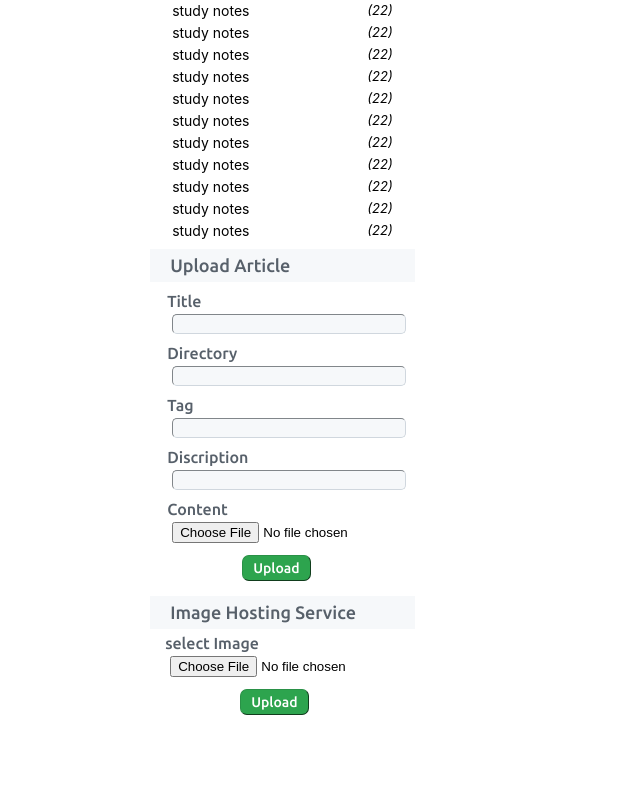
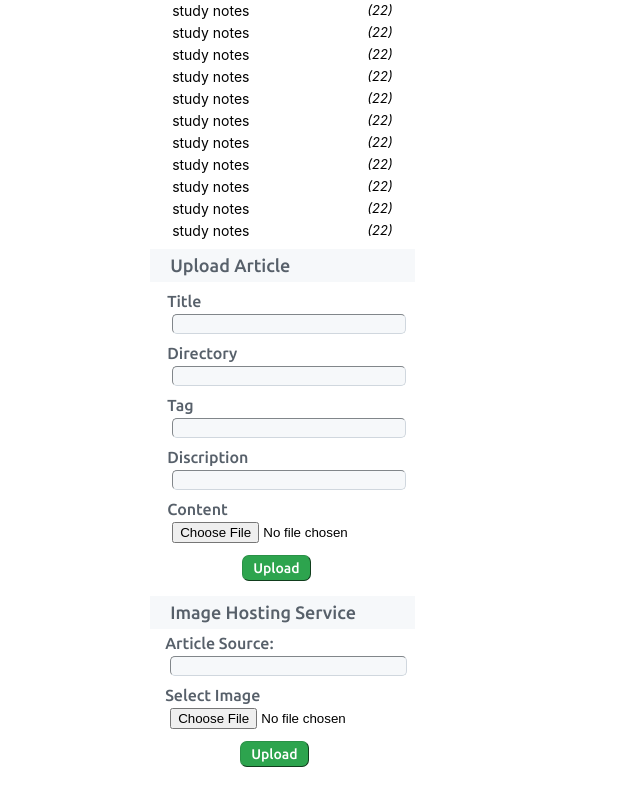
Before and after one commit to Miical/miical_blog, a React app: page /article/1 in a window 1280 px wide. Shown: the part 589-1389 px from the top of the page, without its empty margins (0-640 px from the left). Before the commit the page ends 1337 px from the top, so only its background shows below. Built offline with nearby package versions, Linux system fonts and the light colour scheme; no server answers; the HTML template or start-up script is replaced by a standard one.

Commit message:
Add image display

```diff
--- a/client/src/components/modules/Article.css
+++ b/client/src/components/modules/Article.css
@@ -76,6 +76,14 @@
 .Article-MDcontainer {
   margin: 30px 30px 30px 30px;
 }
+
+.Article-img{
+  display: block;
+  margin-left: auto;
+  margin-right: auto;
+  width: 80%;
+}
+
 .material-symbols-outlined {
   zoom: 60%;
   margin: 3px 5px 2px 15px;
--- a/client/src/components/modules/Article.js
+++ b/client/src/components/modules/Article.js
@@ -9,6 +9,7 @@ import rehypeKatex from "rehype-katex";
 import "./github-markdown-css/github-markdown.css";
 import { Prism as SyntaxHighlighter } from "react-syntax-highlighter";
 import { coy } from "react-syntax-highlighter/dist/esm/styles/prism";
+import { get } from "../../utilities";
 
 /**
  * @param article
@@ -18,6 +19,14 @@ const Article = (props) => {
   let tagList = props.article.tag.map((tagName) => (
     <div className="Article-tag rounded-full">{tagName}</div>
   ));
+  const [imageList, setImageList] = useState([]);
+  useEffect(() => {
+      console.log(props.article.title);
+    get("/api/image", { article: props.article.title }).then((imgListObj) => {
+      setImageList(imgListObj);
+      console.log(imgListObj);
+    });
+  }, [props.article.title]);
 
   return (
     <div className="Article-container">
@@ -55,9 +64,11 @@ const Article = (props) => {
                 </code>
               );
             },
-            li: 'strong',
-            img: ({src, ...props}) =>
-              <div>picture src: {src}</div>
+            img: ({ src, ...props }) => {
+              let img = imageList.find((imgobj) => imgobj.name === src.split("/")[1]);
+              if (img) return <img src={img.data} className="Article-img" />;
+              else return <div>image not found</div>;
+            },
           }}
         />
       </div>
--- a/client/src/components/modules/UploadImage.css
+++ b/client/src/components/modules/UploadImage.css
@@ -34,7 +34,16 @@
  margin: 2px 5px 2px 20px;
  width: 85%;
 }
-
+.UploadArticle-input {
+  font-family: -apple-system, BlinkMacSystemFont, 'Segoe UI', Roboto, Oxygen, Ubuntu, Cantarell, 'Open Sans', 'Helvetica Neue', sans-serif;
+  background-color: rgb(246, 248, 250);
+  border-color: rgb(208,215,222);
+  border-width: 1px;
+  border-radius: 5px;
+  margin: 2px 5px 5px 20px;
+  padding: 1px 5px 1px 5px;
+  width: 85%
+}
 .UploadImage-button {
   background-color: rgb(45,164,78);
   font-family: 'Ubuntu', sans-serif;
--- a/client/src/components/modules/UploadImage.js
+++ b/client/src/components/modules/UploadImage.js
@@ -5,6 +5,7 @@ import { post } from "../../utilities";
 const UploadImage = () => {
   let image = {
     name: "",
+    article: "",
     data: ""
   };
   const showFile = (e) => {
@@ -19,7 +20,7 @@ const UploadImage = () => {
       const text = e.target.result;
       image.data = text;
     };
-    reader.readAsText(e.target.files[0]);
+    reader.readAsDataURL(e.target.files[0]);
   };
   const Upload = () => {
     post("/api/image", image);
@@ -30,7 +31,16 @@ const UploadImage = () => {
       <div className="UploadImage-titleContainer">
         <div className="UploadImage-title">Image Hosting Service</div>
       </div>
-      <div className="UploadImage-name">select Image</div>
+      <div>
+          <div className="UploadArticle-name">Article Source:</div>
+          <input
+            className="UploadArticle-input"
+            onChange={(val) => {
+              image.article = val.target.value;
+            }}
+          ></input>
+        </div>
+      <div className="UploadImage-name">Select Image</div>
       <input
         type="file"
         // multiple="multiple"
```
Also changed, not shown: 2 other files (tests, documents, lock files or other folders).
